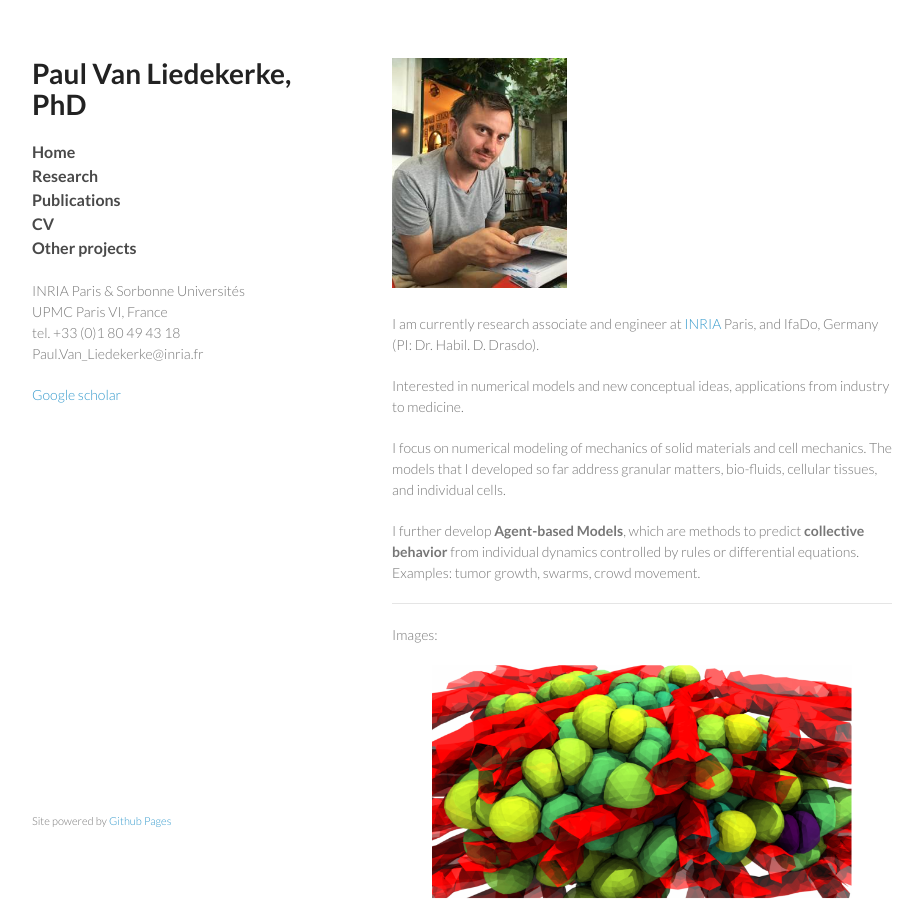
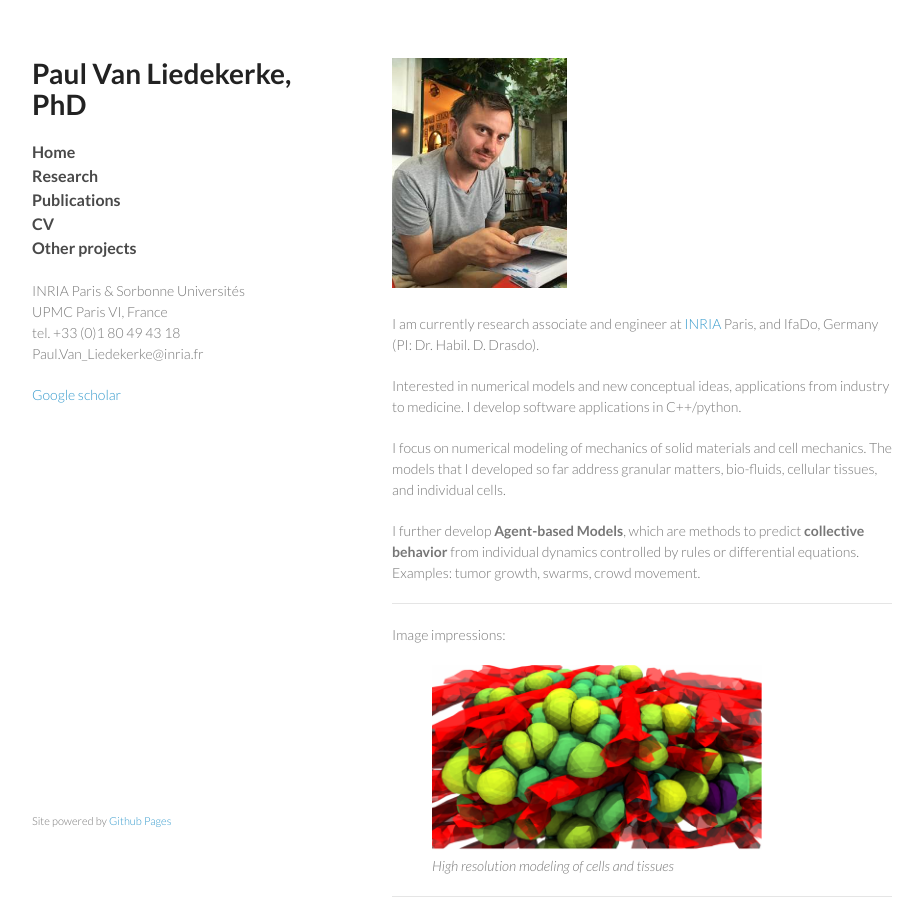
Before and after one commit to paulvanliedekerke/wittgenstein, a Jekyll site: the page index.html, which Jekyll copies as it is, in a window 1280 px wide and 900 px high. Shown: the whole window, without its empty margins (178-1101 px from the left). Built offline with Jekyll 4.4.1, drawn with Linux system fonts in a browser that asks for light colours; Markdown is read by kramdown in place of the engine named in the settings.

Commit message:
Update index.html

```diff
--- a/index.html
+++ b/index.html
@@ -50,7 +50,7 @@
 </p>
 
 <p>
-	Interested in numerical models and new conceptual ideas, applications from industry to medicine.
+	Interested in numerical models and new conceptual ideas, applications from industry to medicine. I develop software applications in C++/python.
 </p>
 
 <p>
@@ -66,11 +66,11 @@
 
 <hr>
 <p>
-	Images:
+	Image impressions:
 </p>
 
 <figure>
-<img src="pics/DCM_liver.png" alt="" width="430">
+<img src="pics/DCM_liver.png" alt="" width="330">
 <figcaption> <I>High resolution modeling of cells  and tissues</I> </figcaption>
 </figure>
 
```
